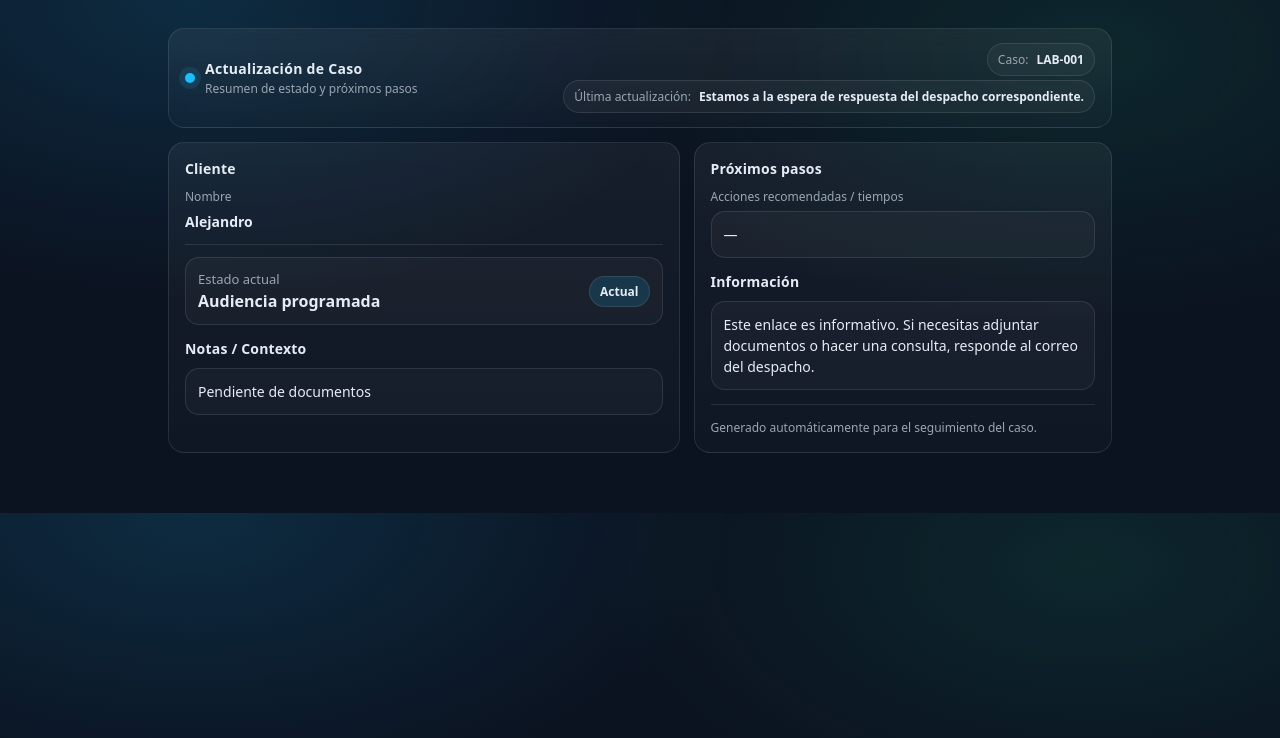
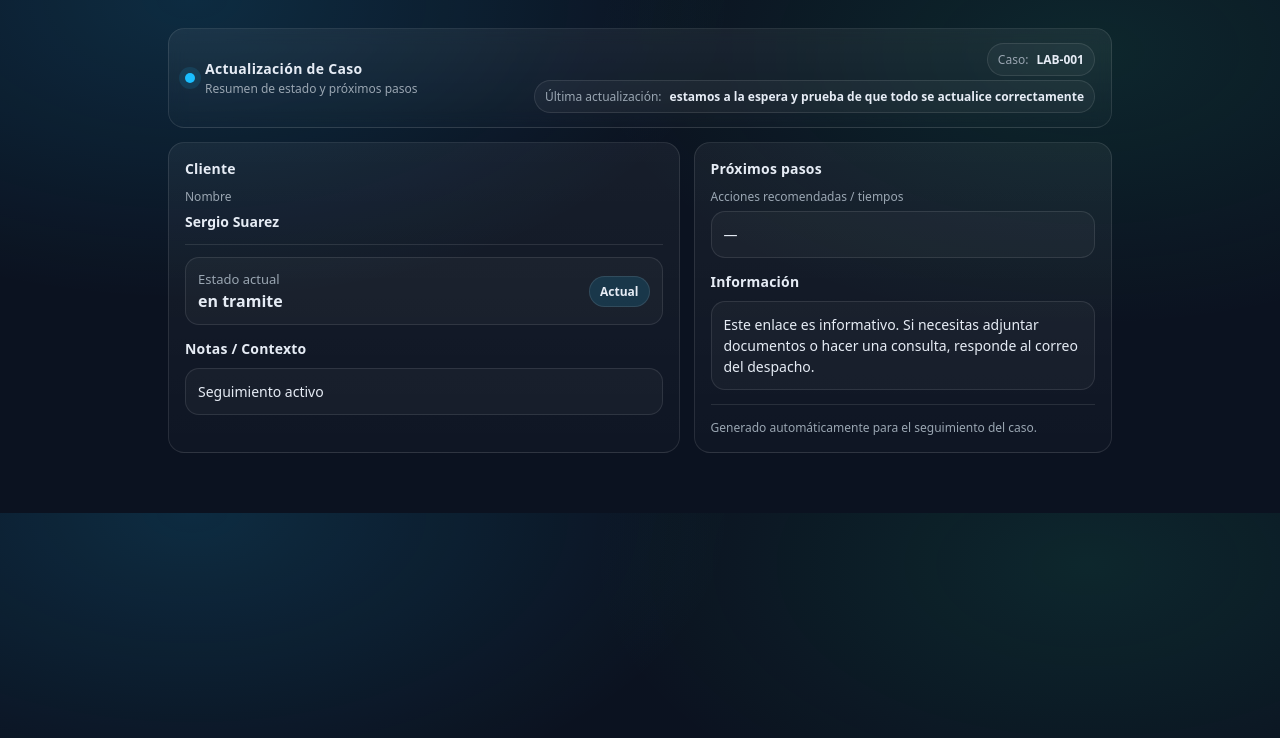
Before and after one commit to asistatec/sda-demo-casos, a plain HTML site: page LAB-001/index.html in a window 1280 px wide. Drawn offline with Linux system fonts and the light colour scheme.

Commit message:
Update LAB-001 estamos a la espera y prueba de que todo se actualice correctamente

```diff
--- a/LAB-001/index.html
+++ b/LAB-001/index.html
@@ -94,7 +94,7 @@
       </div>
       <div class="meta">
         <div class="pill">Caso: <b>LAB-001</b></div>
-        <div class="pill">Última actualización: <b>Estamos a la espera de respuesta del despacho correspondiente.</b></div>
+        <div class="pill">Última actualización: <b>estamos a la espera y prueba de que todo se actualice correctamente </b></div>
       </div>
     </div>
 
@@ -102,14 +102,14 @@
       <div class="card">
         <h2>Cliente</h2>
         <div class="label">Nombre</div>
-        <div class="value"><b>Alejandro</b></div>
+        <div class="value"><b>Sergio Suarez</b></div>
 
         <div class="divider"></div>
 
         <div class="status">
           <div class="status-left">
             <div class="status-name">Estado actual</div>
-            <div class="status-value">Audiencia programada</div>
+            <div class="status-value">en tramite</div>
           </div>
           <div class="badge">Actual</div>
         </div>
@@ -117,7 +117,7 @@
         <div class="section">
           <h2>Notas / Contexto</h2>
           <div class="box">
-            <div class="value">Pendiente de documentos</div>
+            <div class="value">Seguimiento activo</div>
           </div>
         </div>
       </div>
```
